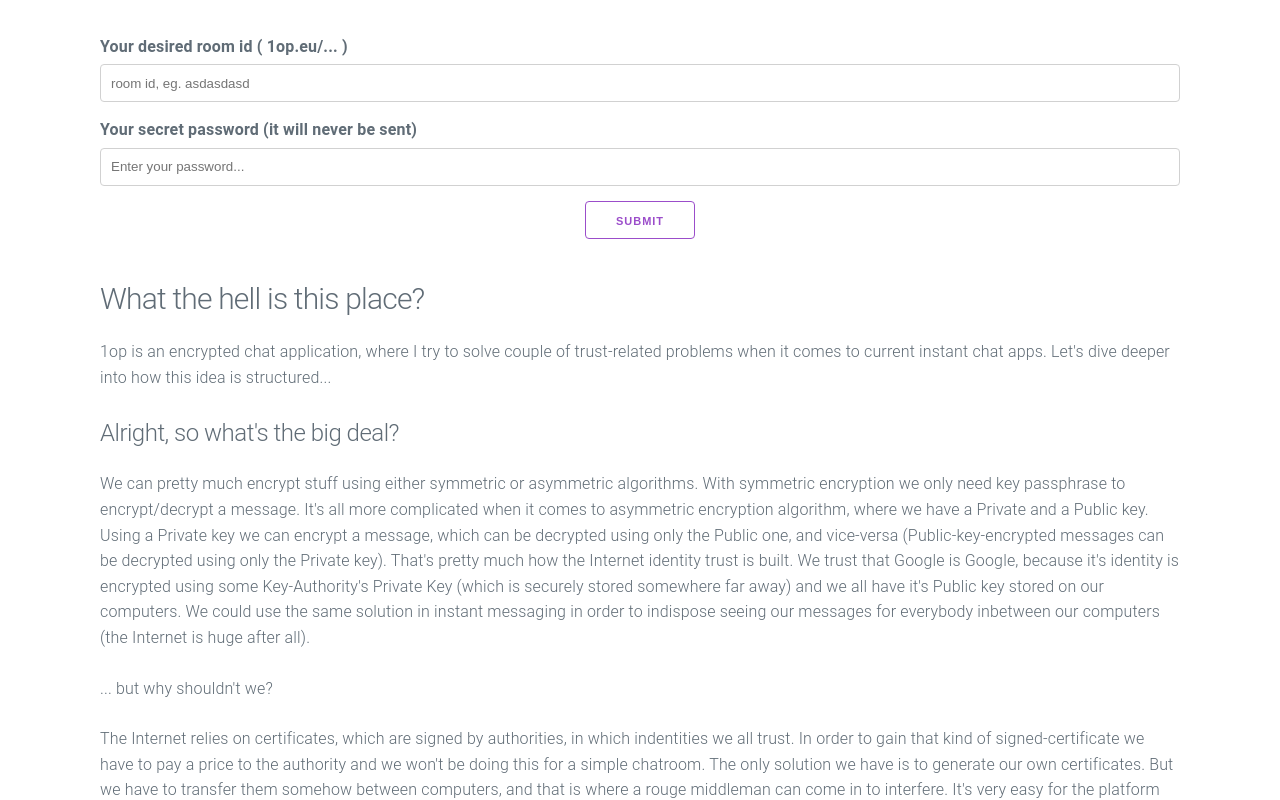
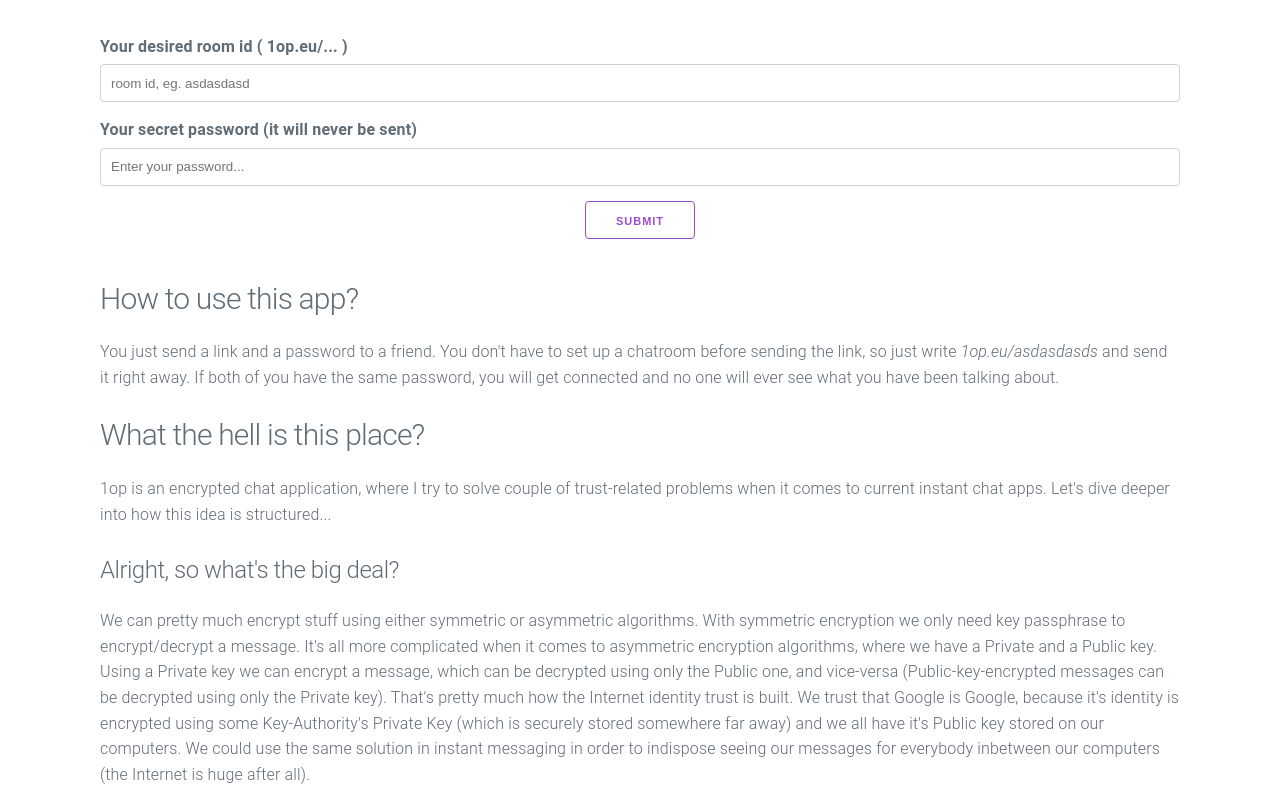
Before and after one commit to intpl/1op-elixir-vuejs, a Vue app in the folder frontend/: page / in a window 1280 px wide. Shown: the top 800 px of the page. Built offline with nearby package versions, Linux system fonts and the light colour scheme; what vue-resource would draw is missing.

Commit message:
optimize app for production release

```diff
--- a/frontend/src/components/Entrance.vue
+++ b/frontend/src/components/Entrance.vue
@@ -18,13 +18,17 @@
         </div>
       </div>
     </form>
+    <h4>How to use this app?</h4>
+    <p>
+    You just send a link and a password to a friend. You don't have to set up a chatroom before sending the link, so just write <em>1op.eu/asdasdasds</em> and send it right away. If both of you have the same password, you will get connected and no one will ever see what you have been talking about.
+    </p>
     <h4>What the hell is this place?</h4>
     <p>
       1op is an encrypted chat application, where I try to solve couple of trust-related problems when it comes to current instant chat apps. Let's dive deeper into how this idea is structured...
     </p>
     <h5>Alright, so what's the big deal?</h5>
     <p>
-      We can pretty much encrypt stuff using either symmetric or asymmetric algorithms. With symmetric encryption we only need key passphrase to encrypt/decrypt a message. It's all more complicated when it comes to asymmetric encryption algorithm, where we have a Private and a Public key. Using a Private key we can encrypt a message, which can be decrypted using only the Public one, and vice-versa (Public-key-encrypted messages can be decrypted using only the Private key). That's pretty much how the Internet identity trust is built. We trust that Google is Google, because it's identity is encrypted using some Key-Authority's Private Key (which is securely stored somewhere far away) and we all have it's Public key stored on our computers. We could use the same solution in instant messaging in order to indispose seeing our messages for everybody inbetween our computers (the Internet is huge after all).
+      We can pretty much encrypt stuff using either symmetric or asymmetric algorithms. With symmetric encryption we only need key passphrase to encrypt/decrypt a message. It's all more complicated when it comes to asymmetric encryption algorithms, where we have a Private and a Public key. Using a Private key we can encrypt a message, which can be decrypted using only the Public one, and vice-versa (Public-key-encrypted messages can be decrypted using only the Private key). That's pretty much how the Internet identity trust is built. We trust that Google is Google, because it's identity is encrypted using some Key-Authority's Private Key (which is securely stored somewhere far away) and we all have it's Public key stored on our computers. We could use the same solution in instant messaging in order to indispose seeing our messages for everybody inbetween our computers (the Internet is huge after all).
     </p>
     <p>... but why shouldn't we?</p>
     <p>
--- a/frontend/src/vuex/store.js
+++ b/frontend/src/vuex/store.js
@@ -4,7 +4,7 @@
 import { JSEncrypt } from 'jsencrypt'
 import { Presence } from '../phoenix'
 
-var CryptoJS = require('crypto-js') // TODO: any ES6 way to do this?
+import { AES, enc as CryptoEnc } from 'crypto-js'
 
 import { roomIdFromHref,
   openSocket,
@@ -69,9 +69,9 @@
     state.users = users.map((el) => {
       return {
         user_id: el.user_id,
-        rsa_pub: CryptoJS.AES.decrypt(
+        rsa_pub: AES.decrypt(
           el.rsa_pub, state.password
-        ).toString(CryptoJS.enc.Utf8)
+        ).toString(CryptoEnc.Utf8)
       }
     })
   }
@@ -85,7 +85,7 @@
       const rsa = new JSEncrypt({default_key_size: 1024})
       commit('SAVE_RSA', rsa)
 
-      const encryptedRsaPub = CryptoJS.AES.encrypt(rsa.getPublicKey(), data.password).toString()
+      const encryptedRsaPub = AES.encrypt(rsa.getPublicKey(), data.password).toString()
 
       const channel = prepareChannel({
         socket,
```
Also changed, not shown: 1 other file (tests, documents, lock files or other folders).
